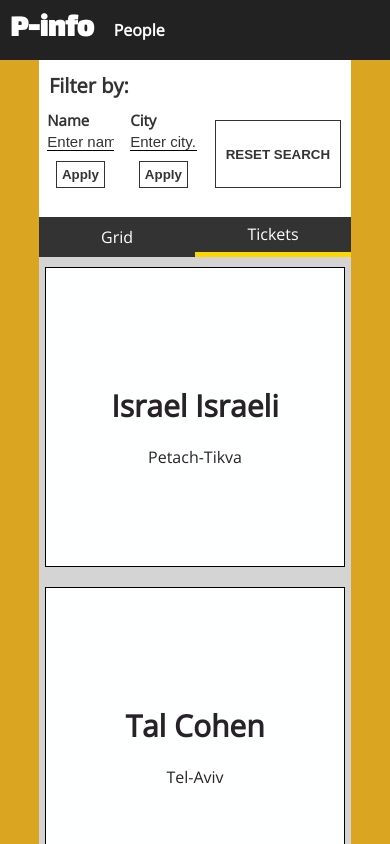
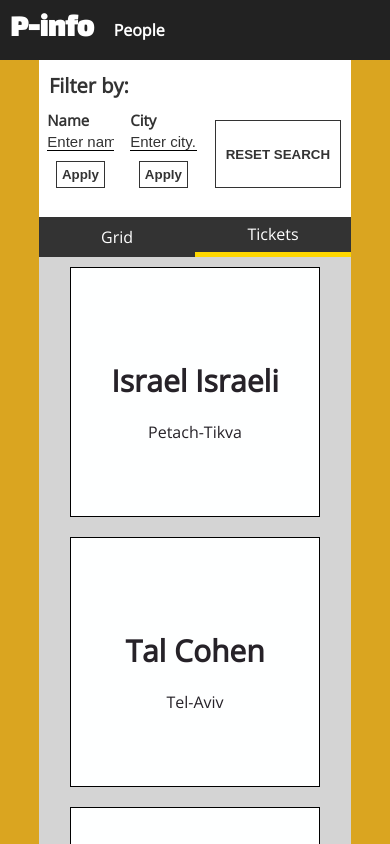
Before and after one commit to mayanmilis/people-list, an Angular app: page /people in a window 390 px wide. Built offline with nearby package versions, Linux system fonts and the light colour scheme.

Commit message:
first commit

```diff
--- a/src/app/components/main/main.component.scss
+++ b/src/app/components/main/main.component.scss
@@ -136,7 +136,6 @@
 }
 @media (max-width: 900px){
     .main{
-        overflow-y: scroll;
         .container{
             flex-direction: column;
             width: 80%;
--- a/src/app/components/tickets/ticket-item/ticket-item.component.scss
+++ b/src/app/components/tickets/ticket-item/ticket-item.component.scss
@@ -15,3 +15,9 @@
         padding: 20px;
     }
 }
+@media (max-width: 900px){
+    .ticket-item{
+        width: 250px;
+        height: 250px;
+    }
+}
```
